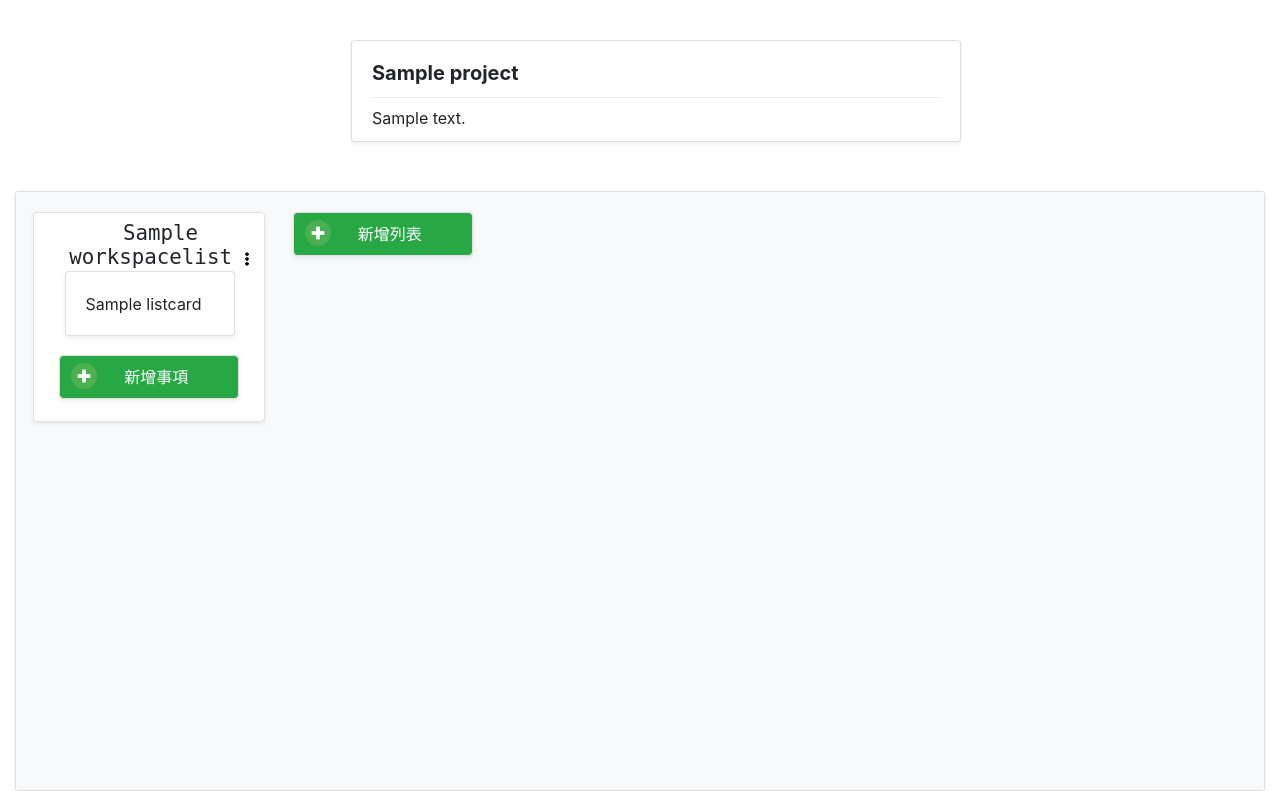
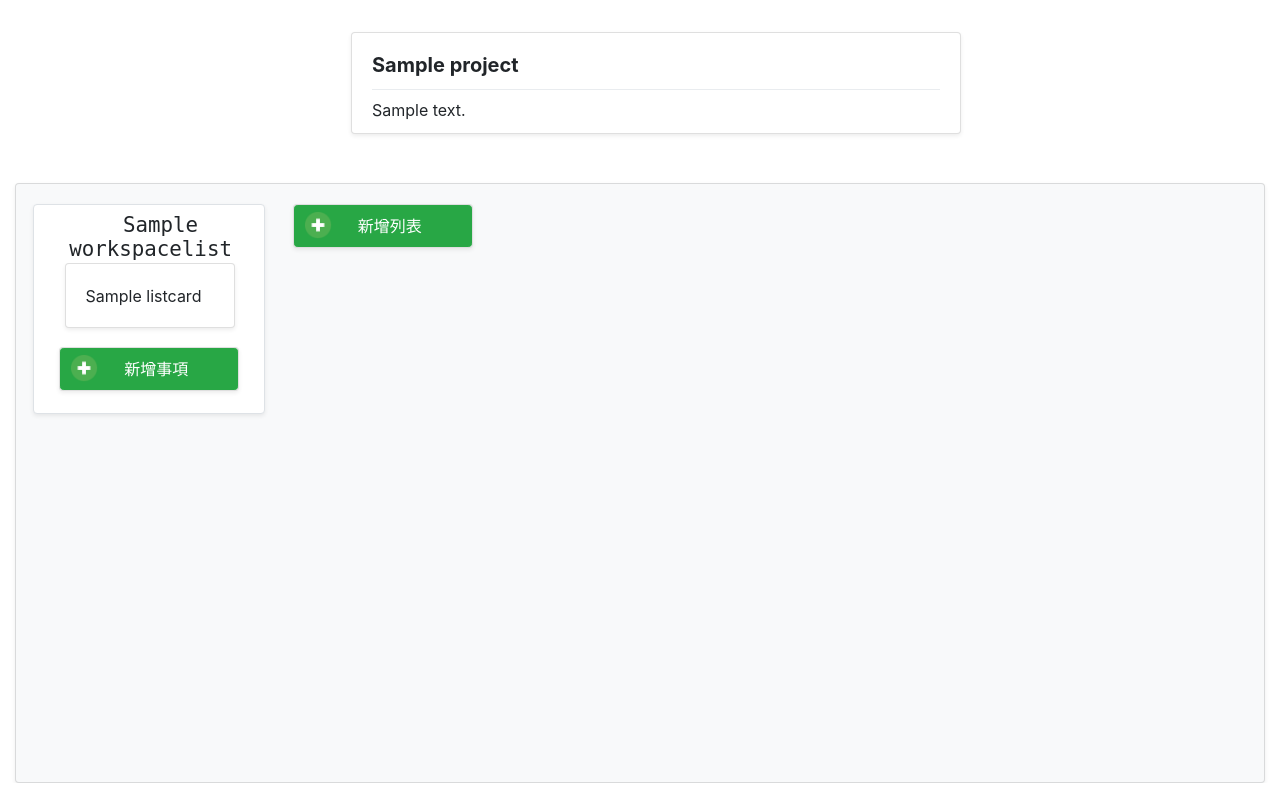
Before and after one commit to gordan0410/Python_ProjectManageSystem, a Django app: page /workspace/1 in a window 1280 px wide. Shown: the part 48-839 px from the top of the page. Run offline with Django 3.2, Linux system fonts and the light colour scheme; a user stored in the database is signed in; tables that the repository leaves empty hold one stand-in row (values such as "Sample post"); some libraries are stand-ins or nearby versions.

Commit message:
feature: workspace_list頁面hover設定
1. 添加workspace_list hover效果
2. 畫面呈現大小調整

```diff
--- a/Project_Manage_System/pms_index/templates/base.html
+++ b/Project_Manage_System/pms_index/templates/base.html
@@ -73,7 +73,6 @@
 {% block messages %}
 {% endblock %}
 
-<br>
 
 {% block content %}
 {% endblock %}
@@ -87,7 +86,7 @@
     }
 
     .navbar_blank {
-        margin-bottom: 8vh;
+        margin-bottom: 10vh;
     }
 
     .navbar_title_detail {
--- a/Project_Manage_System/pms_index/templates/workspace.html
+++ b/Project_Manage_System/pms_index/templates/workspace.html
@@ -34,8 +34,8 @@
         <br>
         <div class="row">
             <div class="col">
-                <div class="card shadow-sm rounded data_region">
-                    <div class="card-body bg-light overflow-auto">
+                <div class="card shadow-sm rounded data_region" style="background-color: #f8f9fa">
+                    <div class="card-body overflow-auto">
                         <ul class="row flex-nowrap list_platform sortable_connected_lists">
                             {% for list_obj in workspace_lists %}
                                 <li class="workspace_list bg-white shadow-sm rounded border" id="{{ list_obj.id }}">
@@ -171,6 +171,10 @@
 {% endblock %}
 {% block style %}
     <style>
+        .list_more {
+            visibility: hidden;
+        }
+
         .add_btn {
             line-height: 200%;
             font-size: 100%;
@@ -197,10 +201,14 @@
         .project_card_size {
             width: 170px;
             height: 65px;
+            margin-bottom: 10%;
+            margin-right: 5%;
+            margin-left: 5%;
+            background-color: #ffffff;
         }
 
         .list_projects {
-            max-height: 400px;
+            max-height: 56vh;
             min-height: 45px;
             overflow-y: auto;
             overflow-x: hidden;
@@ -307,7 +307,27 @@
 
         const csrftoken = getCookie('csrftoken');
 
-        //more_icon hover
+
+        //list_more_icon and list_background_color hover
+        $('body').on('mouseenter', '.workspace_list', function (){
+            $(this).find('.list_more').css('visibility', 'visible');
+            $(this).removeClass('bg-white').css({'background-color': '#e9ecef'})
+        })
+        $('body').on('mouseleave', '.workspace_list', function (){
+            $(this).find('.list_more').css('visibility', 'hidden');
+            $(this).addClass('bg-white').removeAttr('style')
+        })
+        $('body').on('mousedown', '.workspace_list', function (){
+            $(this).find('.list_more').css('visibility', 'hidden');
+            $(this).addClass('bg-white').removeAttr('style')
+        })
+        //card_background_color hover
+        $('body').on('mouseenter', '.project_card_size', function (){
+            $(this).css({'background-color': '#ced4da'})
+        })
+        $('body').on('mouseleave', '.project_card_size', function (){
+            $(this).css({'background-color': '#ffffff'})
+        })
 
 
         //拖曳移動
```
Also changed, not shown: other parts of Project_Manage_System/pms_index/templates/workspace.html (+9 -16 lines).
